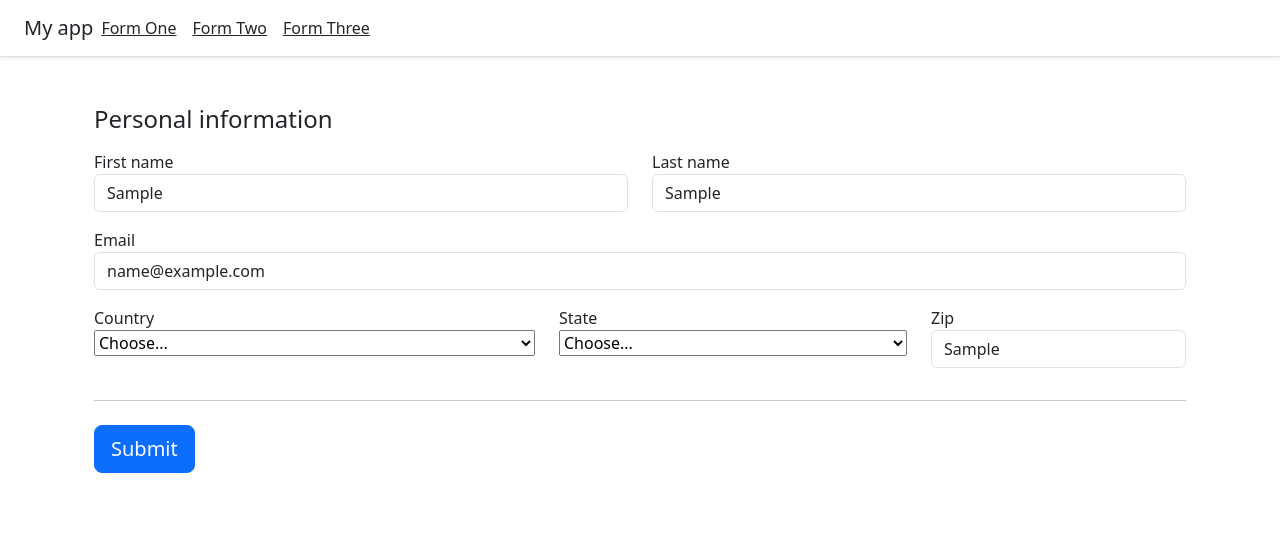
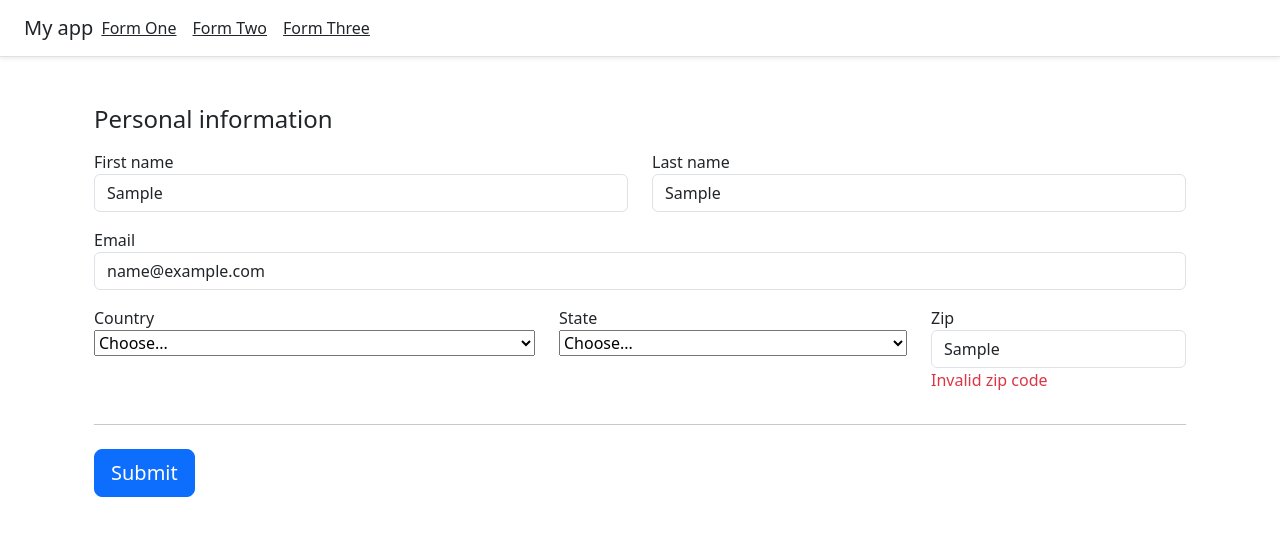
Before and after one commit to neu-msinha/React19-Practice, a React (Vite) app in the folder forms/: page / in a window 1280 px wide. Both pictures are taken after typing "Sample", "Sample", "name@example.com", "Sample" into the empty fields and a click on the button "Submit". Shown: the top 536 px of the page. Built offline with nearby package versions, Linux system fonts and the light colour scheme.

Commit message:
Completed validation on all elements and added touched check

```diff
--- a/forms/src/components/formOne.jsx
+++ b/forms/src/components/formOne.jsx
@@ -30,7 +30,6 @@ const FormOne = () => {
         } else if (!/^\d{5}(-\d{4})?$/.test(values.zip)) {
           errors.zip = 'Invalid zip code';
         }
-        console.log(errors);
         return errors;
       }}
       onSubmit={(values) => {
@@ -61,7 +60,7 @@ const FormOne = () => {
                 onChange={handleChange}
                 value={values.firstname}
                 />
-                {errors.firstname && (
+                {errors.firstname && touched.firstname && (
                   <div className="text-danger">{errors.firstname}</div>
                 )}
               </div>
@@ -69,6 +68,9 @@ const FormOne = () => {
                 <label htmlFor="lastname">Last name</label>
                 <input type="text" className="form-control" id="lastname" onChange={handleChange}
                 value={values.lastname}/>
+                 {errors.lastname && touched.lastname && (
+                  <div className="text-danger">{errors.lastname}</div>
+                )}
               </div>
             </div>
 
@@ -76,6 +78,9 @@ const FormOne = () => {
               <label htmlFor="email">Email</label>
               <input type="email" className="form-control" id="email" onChange={handleChange}
                 value={values.email} placeholder="you@example.com"/>
+                {errors.email && touched.email && (
+                  <div className="text-danger">{errors.email}</div>
+                )}
             </div>
 
 
@@ -104,6 +109,9 @@ const FormOne = () => {
                 <label htmlFor="zip">Zip</label>
                 <input type="text" className="form-control" id="zip" onChange={handleChange}
                 value={values.zip}/>
+                {errors.zip && touched.zip && (
+                  <div className="text-danger">{errors.zip}</div>
+                )}
               </div>
             </div>
 
```
